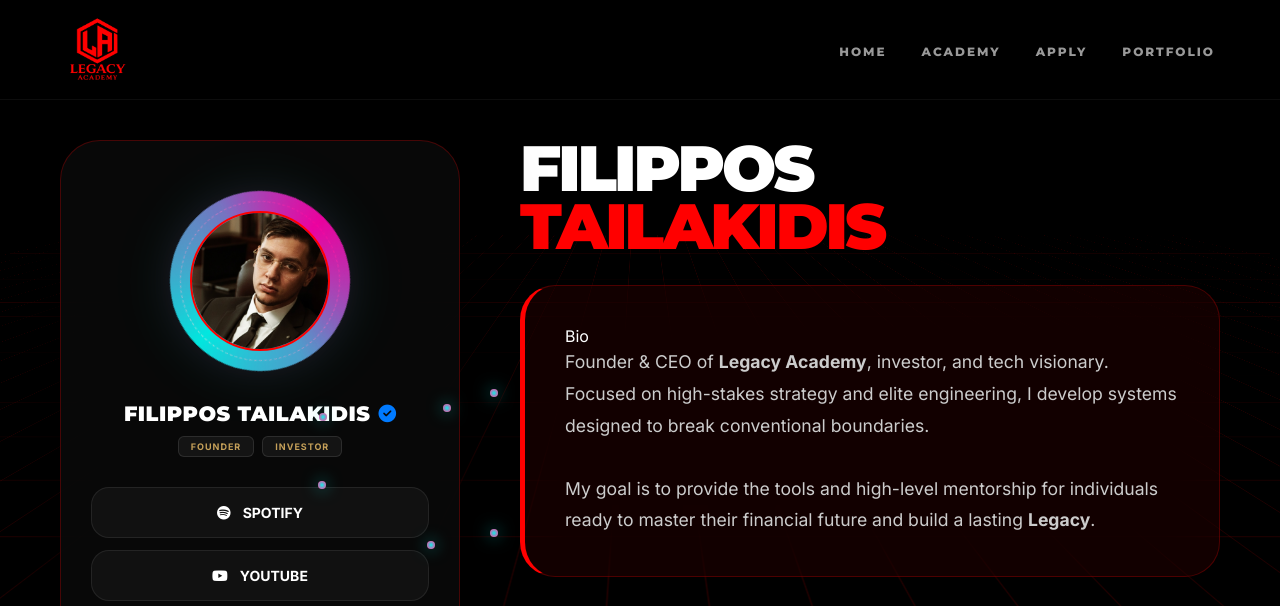
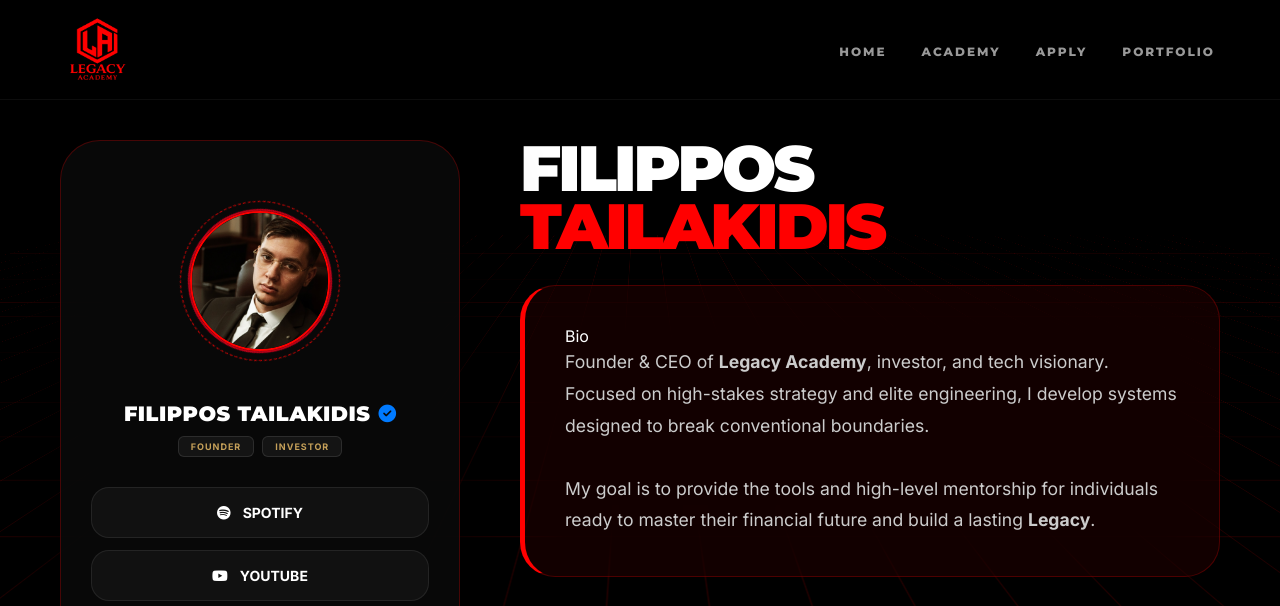
Before and after one commit to gfilipiou-eng/Legacy-Academy, a plain HTML site: page portfolio.html in a window 1280 px wide. Shown: the top 606 px of the page. Drawn offline with Linux system fonts and the light colour scheme.

Commit message:
Add files via upload

```diff
--- a/portfolio.html
+++ b/portfolio.html
@@ -78,13 +78,18 @@
             position: relative;
         }
 
-        .cyber-ring { position:absolute; inset:0; border-radius:50%; z-index:1; pointer-events:none; --cyan: #00f2ea; --magenta: #ff0080; }
-        .cyber-ring .ring { position:absolute; inset:0; border-radius:inherit; background: conic-gradient(from 0deg, rgba(0,242,234,0.95), rgba(255,0,166,0.9), rgba(0,242,234,0.95)); mix-blend-mode: screen; filter: drop-shadow(0 0 28px rgba(0,242,234,0.12)) drop-shadow(0 0 18px rgba(255,0,166,0.08)); animation: spin 8s linear infinite; }
-        .cyber-ring .inner { position:absolute; inset:12%; border-radius:inherit; border: 1px dashed rgba(255,255,255,0.06); transform: scale(0.98); }
-        .cyber-ring .scan { position:absolute; inset:0; border-radius:inherit; background: linear-gradient(90deg, rgba(0,242,234,0) 0%, rgba(0,242,234,0.22) 50%, rgba(255,0,166,0.16) 100%); mix-blend-mode: overlay; animation: scan 2.6s linear infinite; opacity:0.95; }
-        .ring-halo { position:absolute; inset:-12%; border-radius:inherit; background: radial-gradient(circle, rgba(0,242,234,0.08), transparent 30%), radial-gradient(circle, rgba(255,0,166,0.04), transparent 60%); filter: blur(18px); mix-blend-mode: screen; pointer-events:none; }
-        @keyframes scan { 0%{ transform: rotate(0deg); } 100%{ transform: rotate(360deg); } }
+        .cyber-ring { position:absolute; inset:0; border-radius:50%; z-index:1; pointer-events:none; }
+        /* smaller solid red ring, no glow */
+        .cyber-ring .ring { position:absolute; inset:10%; border-radius:inherit; border: 2px solid rgba(204,0,26,0.95); background: transparent; mix-blend-mode: normal; animation: spin 14s linear infinite; transform-origin:center center; }
+        /* remove inner and scan overlays for a cleaner look */
+        .cyber-ring .inner { display:none; }
+        .cyber-ring .scan { display:none; }
+        .ring-halo { display:none; }
         @keyframes spin { 0% { transform: rotate(0deg); } 100% { transform: rotate(360deg); } }
+
+        /* small simple orbiting dots (no glow) */
+        .orbit-dot { position:absolute; width:6px; height:6px; border-radius:50%; background: #cc001a; box-shadow:none; transform: translate(-50%, -50%) scale(1); pointer-events:none; opacity:0.9; }
+        .orbit-dot::after { display:none; }
 
         /* orbiting neon dots */
         .orbit-dot { position:absolute; width:8px; height:8px; border-radius:50%; background: radial-gradient(circle, #00f2ea, #ff0080); box-shadow: 0 0 16px rgba(0,242,234,0.6), inset 0 0 4px rgba(255,255,255,0.4); transform: translate(-50%, -50%); pointer-events:none; }
@@ -260,25 +265,33 @@
             ring.innerHTML = '<div class="ring"></div><div class="scan"></div><div class="inner"></div><div class="ring-halo"></div>';
             wrapper.appendChild(ring);
 
-            // create orbit dots
+            // create small orbit dots (no glow)
             const dots = [];
-            for(let i=0;i<6;i++){
-                const d = document.createElement('div'); d.className = 'orbit-dot'; d.dataset.base = Math.random()*Math.PI*2; d.dataset.radius = 82 + i*9; wrapper.appendChild(d); dots.push(d);
+            for(let i=0;i<3;i++){
+                const d = document.createElement('div');
+                d.className = 'orbit-dot';
+                d.dataset.base = Math.random()*Math.PI*2;
+                d.dataset.radius = 48 + i*6;
+                wrapper.appendChild(d);
+                d.style.opacity = '0.9';
+                dots.push(d);
             }
 
-            // animation loop
+            // animation loop (compute positions relative to wrapper)
             let start = performance.now();
             function loop(now){
                 const t = (now - start)/1000;
-                const rc = wrapper.getBoundingClientRect(); const cx = rc.left + rc.width/2; const cy = rc.top + rc.height/2;
+                const rc = wrapper.getBoundingClientRect(); const cx = rc.width/2; const cy = rc.height/2;
                 dots.forEach((d, i)=>{
                     const base = parseFloat(d.dataset.base);
-                    const speed = 0.6 + i*0.08;
+                    const speed = 0.6 + i*0.03;
                     const angle = base + t*speed;
                     const radius = parseFloat(d.dataset.radius);
                     const x = cx + Math.cos(angle)*radius;
-                    const y = cy + Math.sin(angle)*radius*0.8;
+                    const y = cy + Math.sin(angle)*radius*0.78;
                     d.style.left = x + 'px'; d.style.top = y + 'px';
+                    d.style.transform = 'translate(-50%,-50%) scale(1)';
+                    d.style.opacity = '0.9';
                 });
                 requestAnimationFrame(loop);
             }
```
